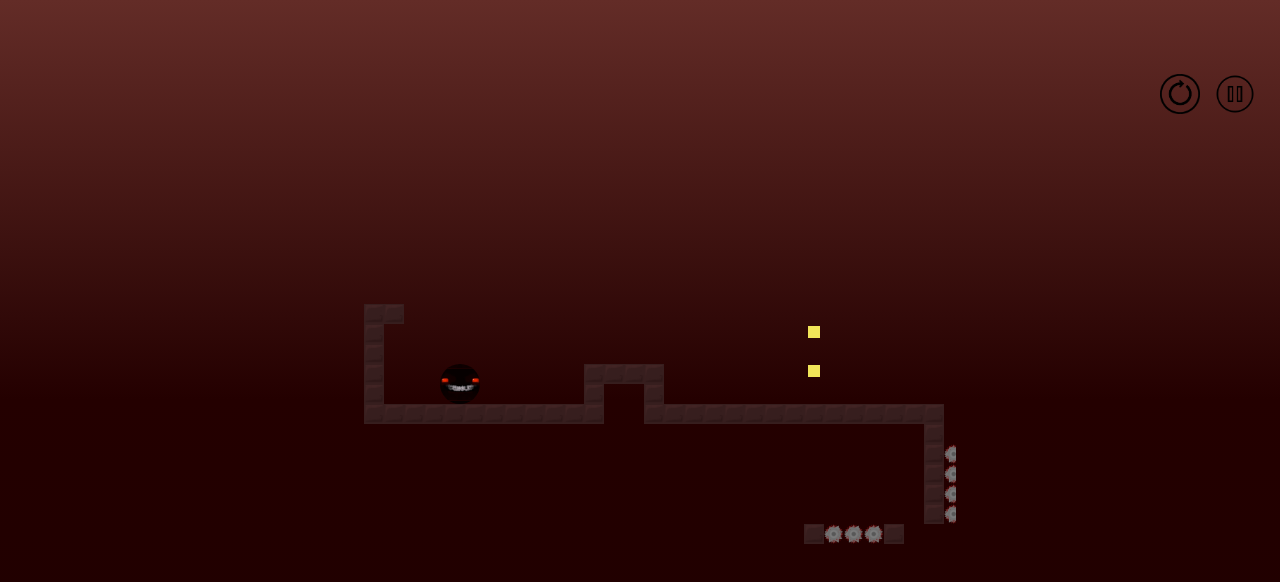
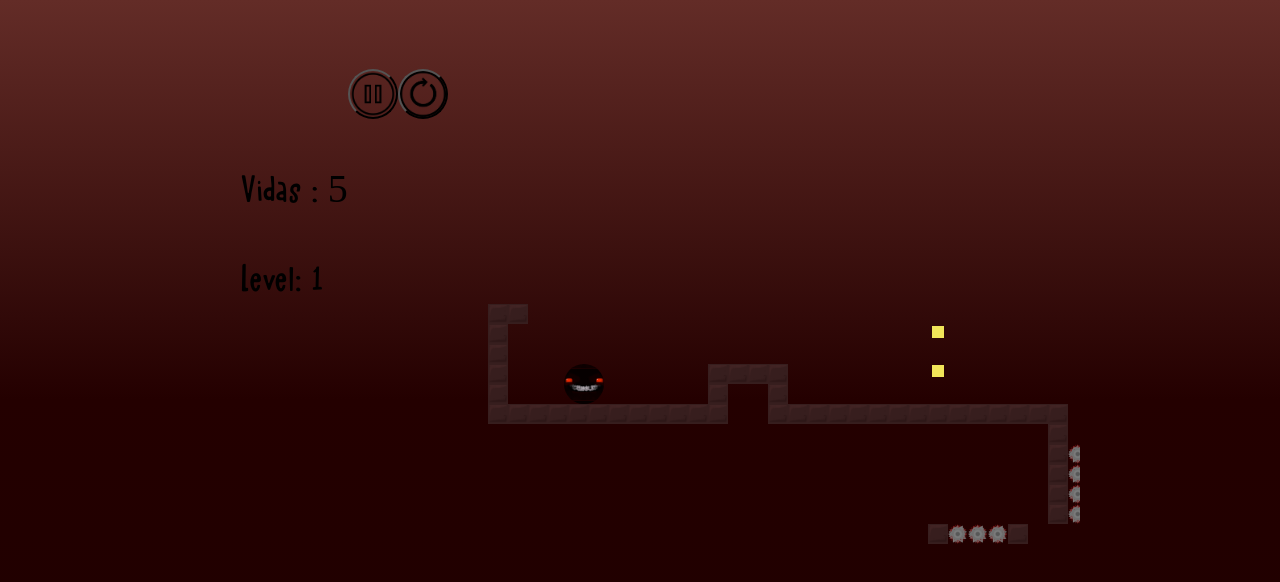
Before and after one commit to DarianMD/Game_01, a plain HTML site: page index.html in a window 1280 px wide. Drawn offline with Linux system fonts and the light colour scheme; files whose address does not match are found by name.

Commit message:
Add files via upload

```diff
--- a/css/game.css
+++ b/css/game.css
@@ -12,13 +12,10 @@ body{
   margin-top: 5%;
 
 }
-
 .background    {
                  table-layout: fixed;
                  border-spacing: 0;   }
 .background td { padding: 0;          }
-
-
 .lava{
   background-image: url(/examen/assets/lava.png);
   background-repeat: no-repeat;
@@ -26,7 +23,6 @@ body{
   animation: rotation 1s infinite linear;
 
 }
-
 @keyframes rotation {
 	from {
 		transform: rotate(0deg);
@@ -48,7 +44,6 @@ body{
   background-repeat: no-repeat;
   background-size: cover;
 }
-
 .actor  { position: absolute;  }
 .coin   { background: rgb(241, 229, 89); }
 .player { background-image: url(/examen/assets/player.gif);
@@ -69,37 +64,24 @@ body{
 .pausa{
   background-color: transparent;
   background-image: url(/examen/assets/pause.png);
-  background-repeat: no-repeat;
   background-size: cover;
   background-position: center;
-  border: 0;
-  position: left;
-  height: 40px;
-  width: 40px;
-  text-align-last: top;
-  z-index: 10;
-  position: absolute;
-  text-align: left;
-  right: 25px;
-  margin-top: 10px;
+  height: 50px;
+  width: 50px;
+  margin-top: 5px;
+  border-radius: 50px;
 }
 
 .reset{
   background-image: url(/examen/assets/restart.png);
   background-color: transparent;
-  background-repeat: no-repeat;
   background-size: cover;
   background-position: center;
-  height: 40px;
-  width: 40px;
-  position: left;
-  text-align-last: top;
-  z-index: 10;
-  position: absolute;
-  text-align: left;
-  right: 80px;
-  margin-top: 10px;
-  border: 0;
+  height: 50px;
+  width: 50px;
+  margin-top: 5px;
+  border-radius: 50px;
+
 }
 .lost .player {
   background: rgb(160, 64, 64);
@@ -107,3 +89,21 @@ body{
 .won .player {
   box-shadow: -4px -7px 8px white, 4px -7px 8px white;
 }
+
+
+@font-face{
+  font-family: boton;
+  src: url(/examen/assets/Mayblossom\ DEMO.otf);
+}
+
+.nivel{
+  font-family: boton;
+  font-size: 5vh;
+}
+
+.vidas{
+  font-family: boton;
+  font-size: 5vh;
+  margin-top: 100px;
+
+}
--- a/index.html
+++ b/index.html
@@ -6,6 +6,10 @@
 
 <body>
 
+  <div>
+    <ul class="vidas">Vidas : 5</ul>
+    <ul class="nivel">Level: 1</ul>
+  </div>
 
   <button id="pausa" class="pausa"></button>
   <button id="reset" class="reset"></button>
--- a/script/16_game.js
+++ b/script/16_game.js
@@ -350,10 +350,13 @@ function runLevel(level, Display) {
 }
 
 async function runGame(plans, Display) {
+
   for (let level = 0; level < plans.length;) {
     let status = await runLevel(new Level(plans[level]),
                                 Display);
-    if (status == "won") level++;
+    if (status == "won")
+    level++;
   }
+
   console.log("You've won!");
 }
```
